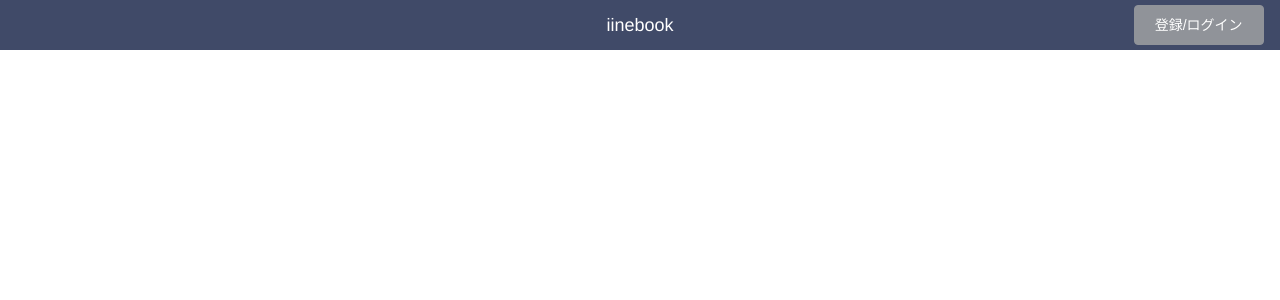
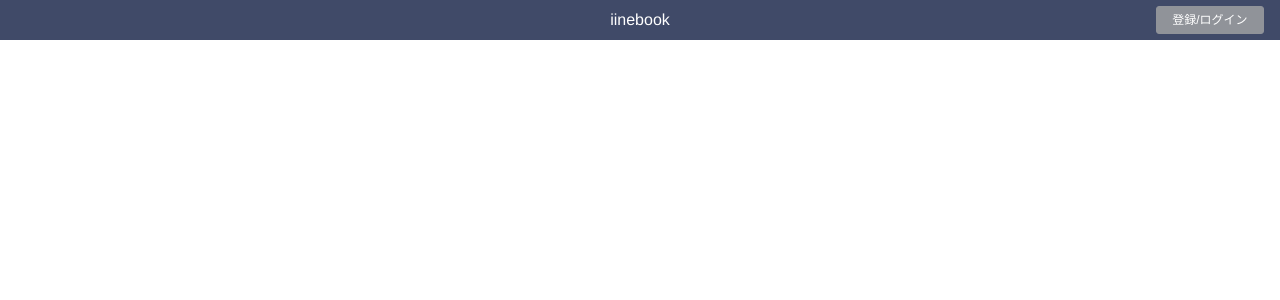
Before and after one commit to iinebook/iinebook-frontend, a Vue app: page /iines in a window 1280 px wide. Shown: the top 300 px of the page. Built offline with nearby package versions, Linux system fonts and the light colour scheme; a web font is replaced by a local one.

Commit message:
Updated link of AppBar

```diff
--- a/src/components/AppBar.vue
+++ b/src/components/AppBar.vue
@@ -5,7 +5,12 @@
       <span>iinebook</span>
     </div>
     <div>
-      <el-button class="login-button" type="info" @click="handleClickLogin">登録/ログイン</el-button>
+      <el-dropdown trigger="click" @command="handleCommandUserMenu">
+        <el-button class="login-button" type="info" size="mini">登録/ログイン</el-button>
+        <el-dropdown-menu slot="dropdown">
+          <el-dropdown-item command="logout">ログアウト</el-dropdown-item>
+        </el-dropdown-menu>
+      </el-dropdown>
     </div>
   </div>
 </template>
@@ -14,8 +19,11 @@
   export default {
     name: "app-bar",
     methods: {
-      handleClickLogin() {
-        router.push("/");
+      handleCommandUserMenu(command) {
+        switch(command) {
+          case 'logout':
+            this.$router.push("/");
+        }
       }
     }
   }
@@ -24,7 +32,7 @@
 <style scoped>
   .bar {
     background-color: #404a68;
-    height: 50px;
+    height: 40px;
     display: flex;
     align-items: center;
     justify-content: center;
@@ -32,7 +40,7 @@
 
   .bar span {
     color: white;
-    font-size: 18px;
+    font-size: 16px;
   }
 
   .bar div {
--- a/src/components/pages/Login.vue
+++ b/src/components/pages/Login.vue
@@ -42,6 +42,8 @@
         OAuth.popup("twitter").done(result => {
           vm.message = 'ログインに成功しました。';
           console.log(result);
+
+          this.$router.push('/iines');
         }).fail(error => {
           vm.message = 'ログインに失敗しました。詳しくはコンソールを確認してね。';
           console.error(JSON.stringify(error));
```
